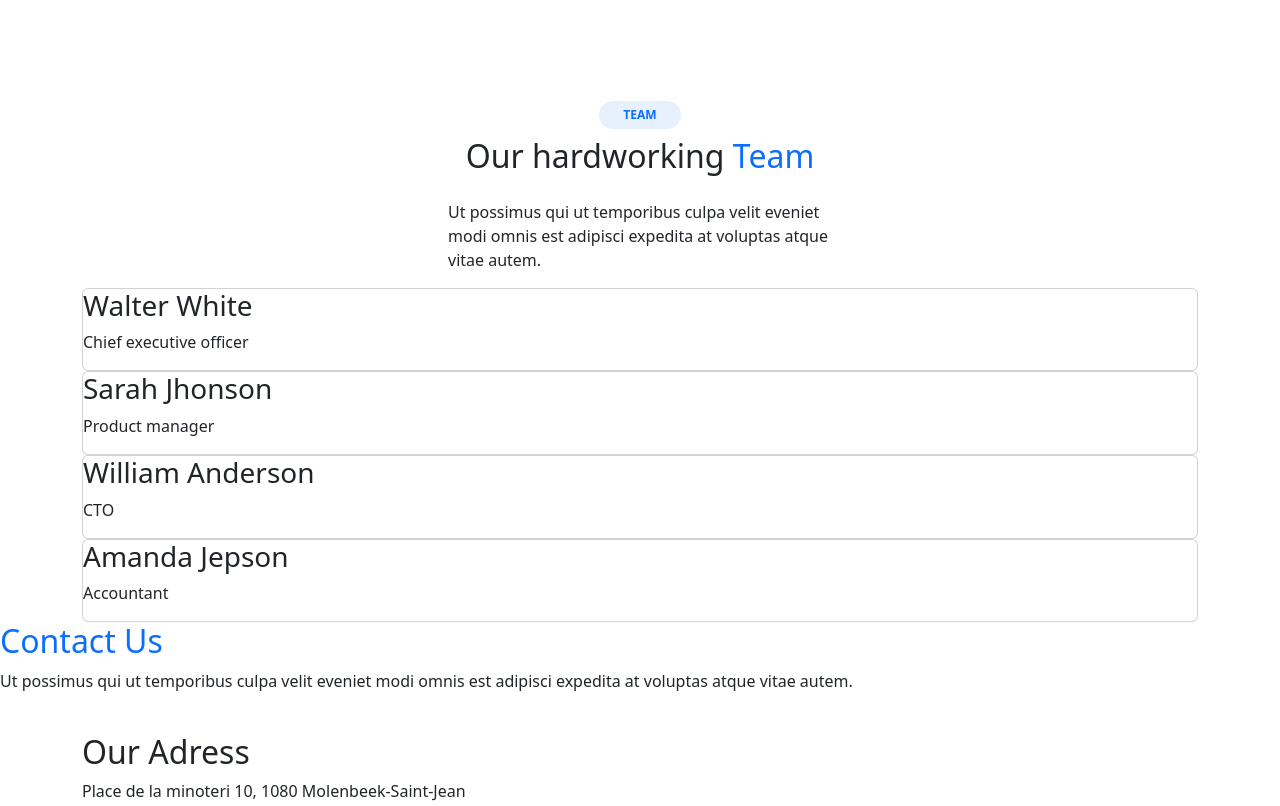
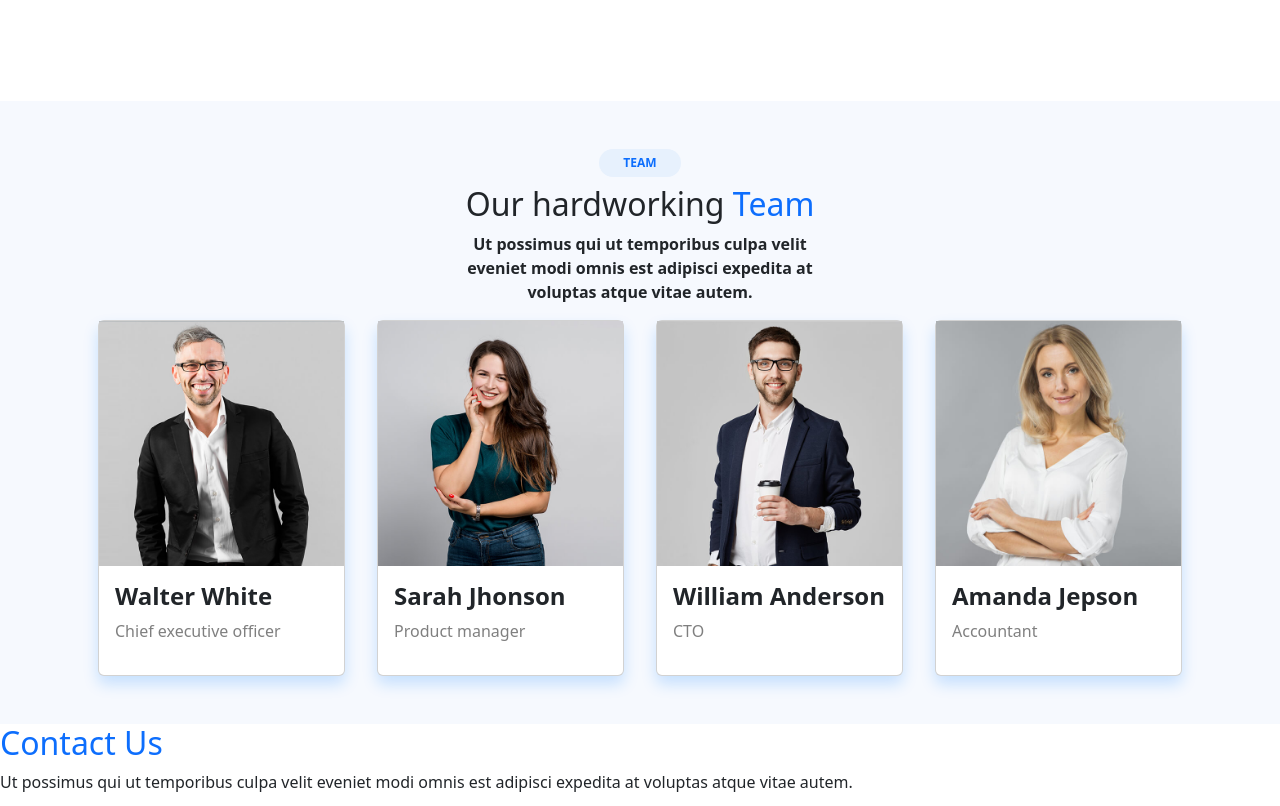
Before and after one commit to Stordiau-P/Projet_templateMolengeek_Pierre_Stordiau, a plain HTML site: page index.html in a window 1280 px wide. Shown: the part 2749-3555 px from the top of the page. Drawn offline with nearby package versions, Linux system fonts and the light colour scheme.

Commit message:
fin de la section4

```diff
--- a/index.html
+++ b/index.html
@@ -158,24 +158,24 @@
                                     </div></div>
         </section>
 
-    <section class="section2 d-flex flex-column align-items-center mt-5" id>
-        <p class="text-center pb-0 mb-2"><span class="badge rounded-pill text-primary px-4 py-2" style="background-color: #e7f1fd;">TEAM</span></p>
-        <h2 class="text-center pb-3">
+    <section class="section2 d-flex flex-column align-items-center mt-5 pb-5" id="section4" style="background-color: #f6f9fe;">
+        <p class="text-center mt-5 pb-0 mb-2"><span class="badge rounded-pill text-primary px-4 py-2" style="background-color: #e7f1fd;">TEAM</span></p>
+        <h2 class="text-center pb-0">
             Our hardworking <span class="text-primary">Team</span>
         </h2>
-        <p>Ut possimus qui ut temporibus culpa velit eveniet modi omnis est adipisci expedita at voluptas atque vitae autem.</p>
-        <div class="container">
-            <div class="card">
-                <img src="" alt=""> <h3>Walter White</h3> <p>Chief executive officer</p>
+        <p class="text-center mt-0 pt-0 fw-bold">Ut possimus qui ut temporibus culpa velit eveniet modi omnis est adipisci expedita at voluptas atque vitae autem.</p>
+        <div class="container d-flex">
+            <div class="card mx-3" style="box-shadow: 0 8px 15px rgba(0, 123, 255, 0.2);">
+                <img src="public/img/team/team-1.jpg" alt=""> <h3 class="ps-3 mt-3 fs-4 fw-bold">Walter White</h3> <p class="text-black-50 ps-3 w-100">Chief executive officer</p>
             </div>
-            <div class="card">
-                <img src="" alt=""> <h3>Sarah Jhonson</h3> <p>Product manager</p>
+            <div class="card mx-3" style="box-shadow: 0 8px 15px rgba(0, 123, 255, 0.2);">
+                <img src="public/img/team/team-2.jpg" alt=""> <h3 class="ps-3 mt-3 fs-4 fw-bold">Sarah Jhonson</h3> <p class="text-black-50 w-100 ps-3">Product manager</p>
             </div>
-            <div class="card">
-                <img src="" alt=""> <h3>William Anderson</h3> <p>CTO</p>
+            <div class="card mx-3 " style="box-shadow: 0 8px 15px rgba(0, 123, 255, 0.2);">
+                <img src="public/img/team/team-3.jpg" alt=""> <h3 class="ps-3 mt-3 fs-4 fw-bold">William Anderson</h3> <p class="text-black-50 w-100 ps-3">CTO</p>
             </div>
-            <div class="card">
-                <img src="" alt=""> <h3>Amanda Jepson</h3> <p>Accountant</p>
+            <div class="card mx-3" style="box-shadow: 0 8px 15px rgba(0, 123, 255, 0.2);">
+                <img src="public/img/team/team-4.jpg" alt=""> <h3 class="ps-3 mt-3 fs-4 fw-bold">Amanda Jepson</h3> <p class="text-black-50 w-100 ps-3 pb-3">Accountant</p>
             </div>
         </div>
     </section>
```
